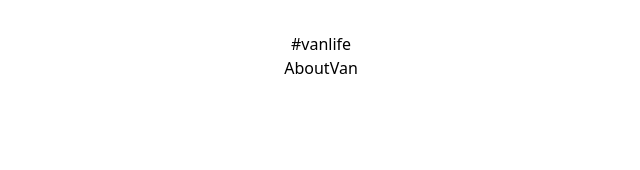
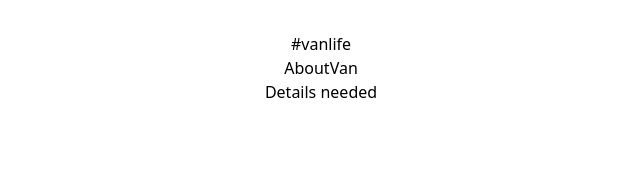
Before and after one commit to DevRamona/react-noteapp, a React (Vite) app in the folder vite-project/: page /vandetail in a window 1280 px wide. Shown: the top 170 px of the page, without its empty margins (319-959 px from the left). Built offline with nearby package versions, Linux system fonts and the light colour scheme.

Commit message:
new changes

```diff
--- a/vite-project/src/Components/VanDetail.jsx
+++ b/vite-project/src/Components/VanDetail.jsx
@@ -1,6 +1,7 @@
 export default function VanDetail() {
     return (
         <div>
+            <h1>Details needed</h1>
 
         </div>
     )
```
